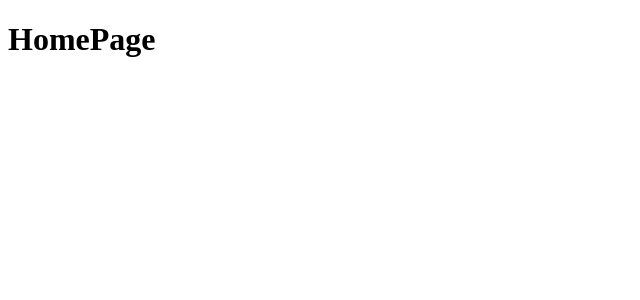
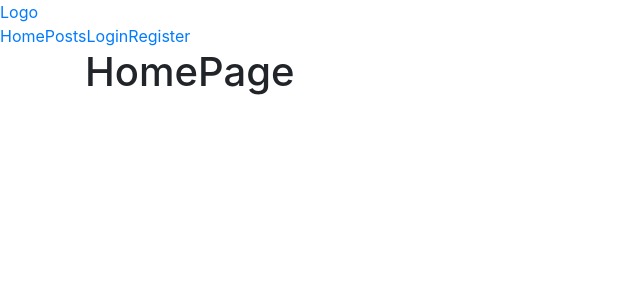
Before and after one commit to MariusCodeAcademy/type8-react-13-14-node-auth-react, a React (Create React App) app: page / in a window 1280 px wide. Shown: the top 300 px of the page, without its empty margins (0-640 px from the left). Built offline with nearby package versions, Linux system fonts and the light colour scheme.

Commit message:
bootsprap + nav

```diff
--- a/package.json
+++ b/package.json
@@ -6,6 +6,7 @@
     "@testing-library/jest-dom": "^5.16.4",
     "@testing-library/react": "^13.3.0",
     "@testing-library/user-event": "^13.5.0",
+    "bootstrap": "^4.6.1",
     "react": "^18.1.0",
     "react-dom": "^18.1.0",
     "react-router-dom": "^5.3.3",
--- a/src/App.js
+++ b/src/App.js
@@ -5,12 +5,14 @@ import RegisterPage from './pages/RegisterPage';
 import PostsPage from './pages/PostsPage';
 import HomePage from './pages/HomePage';
 import NotFoundPage from './pages/NotFoundPage';
+import Header from './components/Header/Header';
 
 function App() {
   // console.log('process.env.REACT_APP_BACKEND_URL', process.env.REACT_APP_BACKEND_URL);
 
   return (
     <div className='App'>
+      <Header />
       <Switch>
         <Route path={'/register'}>
           <RegisterPage />
--- /dev/null
+++ b/src/components/Header/Header.js
@@ -0,0 +1,16 @@
+import { Link, NavLink } from 'react-router-dom';
+
+function Header(props) {
+  return (
+    <header>
+      <Link to={'/'}>Logo</Link>
+      <nav>
+        <NavLink to={'/'}>Home</NavLink>
+        <NavLink to={'/posts'}>Posts</NavLink>
+        <NavLink to={'/login'}>Login</NavLink>
+        <NavLink to={'/register'}>Register</NavLink>
+      </nav>
+    </header>
+  );
+}
+export default Header;
--- a/src/index.js
+++ b/src/index.js
@@ -2,6 +2,7 @@ import React from 'react';
 import ReactDOM from 'react-dom/client';
 import { BrowserRouter } from 'react-router-dom';
 import App from './App';
+import 'bootstrap/dist/css/bootstrap.css';
 
 const root = ReactDOM.createRoot(document.getElementById('root'));
 root.render(
--- a/src/pages/HomePage.js
+++ b/src/pages/HomePage.js
@@ -1,6 +1,6 @@
 function HomePage() {
   return (
-    <div>
+    <div className='container'>
       <h1>HomePage</h1>
     </div>
   );
```
Also changed, not shown: 2 other files (tests, documents, lock files or other folders).
